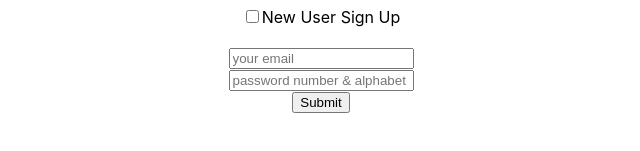
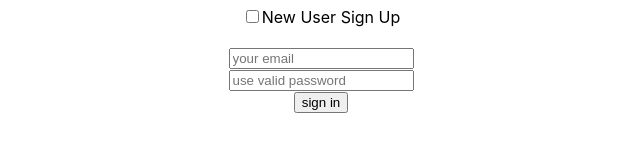
Before and after one commit to shamolmojumder/fire-auth, a React (Create React App) app: page / in a window 1280 px wide. Shown: the part 179-330 px from the top of the page, without its empty margins (319-959 px from the left). Built offline with nearby package versions, Linux system fonts and the light colour scheme; the HTML template or start-up script is replaced by a standard one.

Commit message:
How to handle facebook login

```diff
--- a/src/App.js
+++ b/src/App.js
@@ -84,7 +84,8 @@ const handleSubmit =(e)=>{
       newUserInfo.error='';
       newUserInfo.success=true;
       setUser(newUserInfo);
-      console.log(res);
+      updateUserName(user.name)
+      //console.log(res);
     })
     .then((userCredential) => {
     // Signed in
@@ -107,7 +108,7 @@ const handleSubmit =(e)=>{
       newUserInfo.error='';
       newUserInfo.success=true;
       setUser(newUserInfo);
-      console.log(res);
+      console.log('sign in',res.user);
     })
 
   .then((userCredential) => {
@@ -124,6 +125,19 @@ const handleSubmit =(e)=>{
   }
   e.preventDefault();
 }
+  const updateUserName=name=>{
+    const user = firebase.auth().currentUser;
+
+    user.updateProfile({
+      displayName:name
+    }).then(function() {
+     console.log("user name updated");
+    }).catch(function(error) {
+     console.log(error);
+    });
+
+
+  }
   return (
     <div className="App">
       <h1>Hello from App.js </h1>
@@ -146,9 +160,9 @@ const handleSubmit =(e)=>{
          <br/>
           <input type="text" name="email" id="" onBlur={handleBlur} placeholder="your email" required/>
           <br/>
-          <input type="password" name="password" id="" onBlur={handleBlur} placeholder="password number & alphabet  required" required/>
+          <input type="password" name="password" id="" onBlur={handleBlur} placeholder={newUser? "used number and alpabet":"use valid password"} required/>
           <br/>
-          <input type="submit" value="Submit"/>
+          <input type="submit" value={newUser ? "sign up":"sign in"}/>
         </form>
         <p style={{color:'red'}}> {user.error} </p>
         {
```
